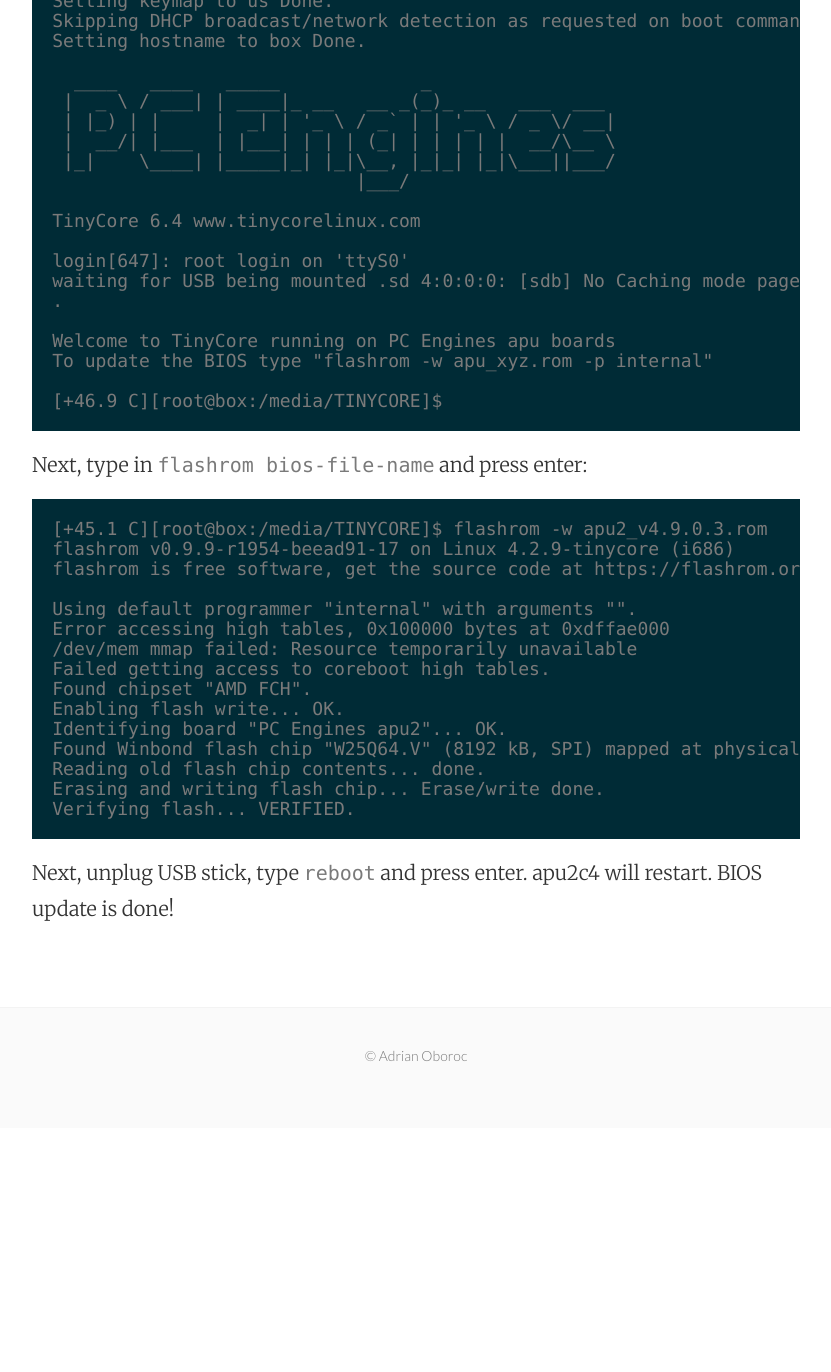
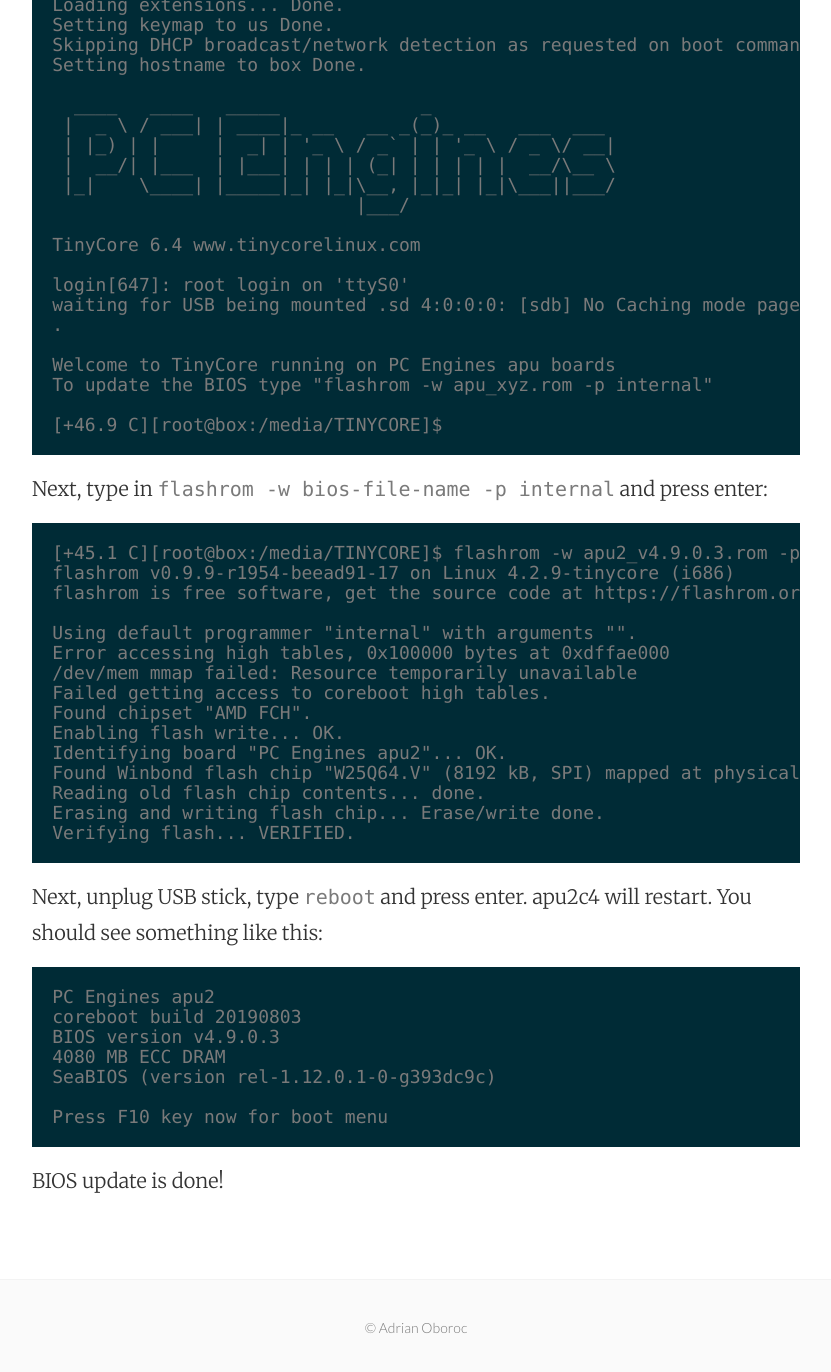
Before and after one commit to oboroc/oboroc.github.io, a Jekyll site: the page built from _posts/2019-03-11-setting-up-a-pc-engines-apu2c4-headless-mini-pc.md, in a window 1280 px wide and 1400 px high, scrolled down 4284 px. Shown: the top 1372 px of the window, without its empty margins (224-1055 px from the left). Built offline with Jekyll 4.4.1, drawn with Linux system fonts in a browser that asks for light colours; before the commit the page ends 5412 px from its top, so only the background shows below that; some of the changed text lies outside the part shown.

Commit message:
Update 2019-03-11-setting-up-a-pc-engines-apu2c4-headless-mini-pc.md

````diff
--- a/_posts/2019-03-11-setting-up-a-pc-engines-apu2c4-headless-mini-pc.md
+++ b/_posts/2019-03-11-setting-up-a-pc-engines-apu2c4-headless-mini-pc.md
@@ -8,9 +8,9 @@
 Those notes are mostly for myself, in case if I need to do this again.
 
 Get serial connection going. I use a cheap Trendnet USB to serial cable and a serial null-modem cable.
-Null modem cable has female DB-9 connector on both ends. Pin 2 goes to pin 3 on the other side.
+Null modem cable should have a female DB-9 connector on both ends. Pin 2 goes to pin 3 on the other side.
 
-Install PuTTY, configure it for the COM port you got as 115200 8N1.
+Install PuTTY, configure it for the COM port you use as 115200 8N1.
 ![PuTTY settings](/img/2019-03-11-setting-up-a-pc-engines-apu2c4-headless-mini-pc-1.png)
 
 Turn apu2c4 system on by plugging in the power supply.
@@ -24,11 +24,13 @@
 SeaBIOS (version rel-1.10.2.1)
 
 Press F10 key now for boot menu
-C o n s o l e s :   i n t e r n a l   v i d e o / k e y b o a r d     s e r i a l   p o r t       Disk...
+C o n s o l e s :   i n t e r n a l   v i d e o / k e y b o a r d
+s e r i a l   p o r t       Disk...
  /bboooott//ccoonnffiigg::  --SS111155220000  --DD
 B I O S   d r i v e   C :   i s   d i s k 0 0
  \
-B I O S   6 3 8 k B / 3 6 6 8 6 6 4 k B   a v a i l a b l e   m e m o r y y
+B I O S   6 3 8 k B / 3 6 6 8 6 6 4 k B   a v a i l a b l e
+m e m o r y y
 ```
 
 Next, grab the latest mainline BIOS release from <https://pcengines.github.io/>. At the time of writting it's v4.9.0.3.
@@ -129,9 +130,9 @@
 [+46.9 C][root@box:/media/TINYCORE]$
 ```
 
-Next, type in `flashrom bios-file-name` and press enter:
+Next, type in `flashrom -w bios-file-name -p internal` and press enter:
 ```
-[+45.1 C][root@box:/media/TINYCORE]$ flashrom -w apu2_v4.9.0.3.rom
+[+45.1 C][root@box:/media/TINYCORE]$ flashrom -w apu2_v4.9.0.3.rom -p internal
 flashrom v0.9.9-r1954-beead91-17 on Linux 4.2.9-tinycore (i686)
 flashrom is free software, get the source code at https://flashrom.org
 
@@ -148,4 +149,15 @@
 Verifying flash... VERIFIED.
 ```
 
-Next, unplug USB stick, type `reboot` and press enter. apu2c4 will restart. BIOS update is done!
+Next, unplug USB stick, type `reboot` and press enter. apu2c4 will restart. You should see something like this:
+```
+PC Engines apu2
+coreboot build 20190803
+BIOS version v4.9.0.3
+4080 MB ECC DRAM
+SeaBIOS (version rel-1.12.0.1-0-g393dc9c)
+
+Press F10 key now for boot menu
+```
+
+BIOS update is done!
````
Also changed, not shown: other parts of _posts/2019-03-11-setting-up-a-pc-engines-apu2c4-headless-mini-pc.md (+2 -3 lines).
